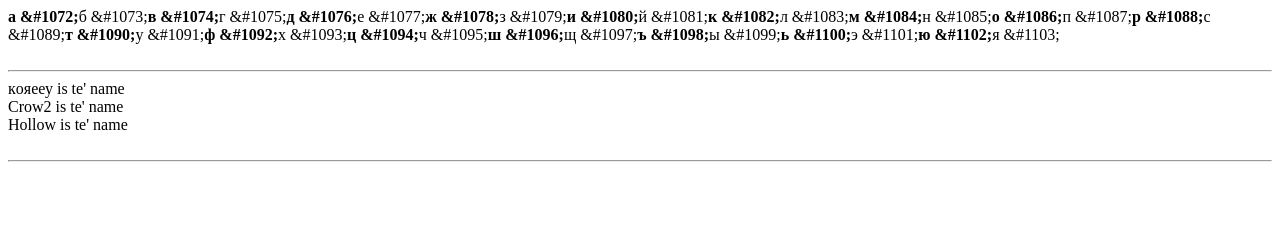
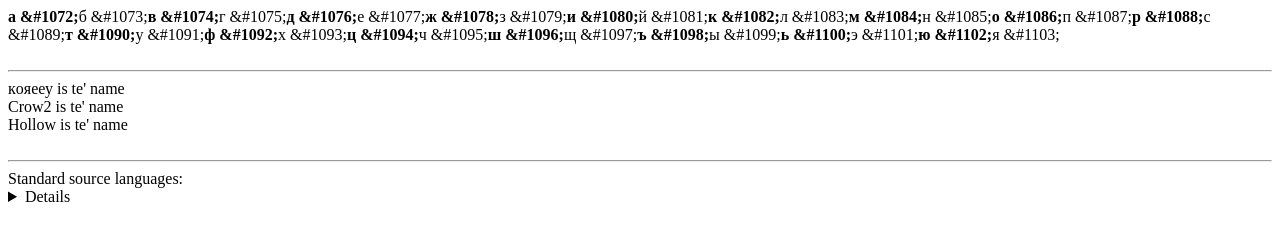
Before and after one commit to aymitator/aymitator.github.io, a plain HTML site: page index.html in a window 1280 px wide. Drawn offline with Linux system fonts and the light colour scheme.

Commit message:
Update index.html

```diff
--- a/index.html
+++ b/index.html
@@ -14,3 +14,9 @@
 Crow2 is te' name<br>
 Hollow is te' name
 <br><br><hr>
+<summary>Standard source languages:
+  <details>
+    Bash &gt; C wit' Bash &gt; HTML &gt; Jobaaahhhhhh &gt; SharkC<br>
+    Und why? sorted list
+  </details>
+</summary>
```
